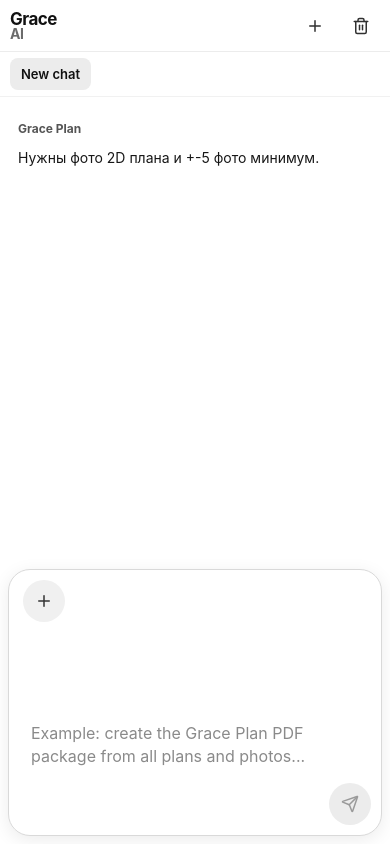
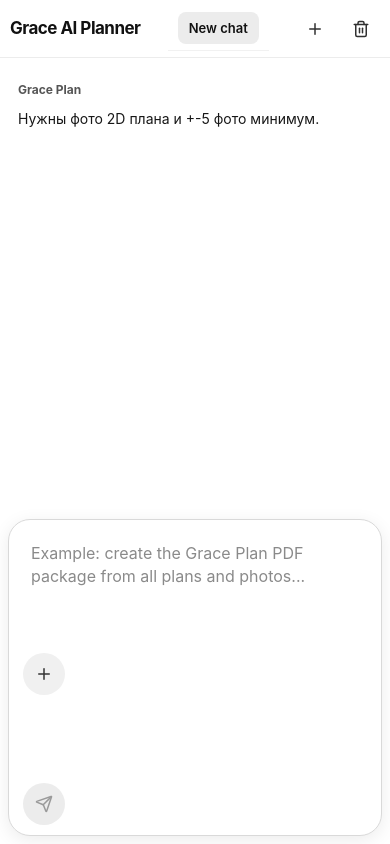
Before and after one commit to ukraine-devs/GracePlan, a React (Vite) app: page / in a window 390 px wide. Built offline with nearby package versions, Linux system fonts and the light colour scheme.

Commit message:
Improve responsive header and composer layout

```diff
--- a/src/main.jsx
+++ b/src/main.jsx
@@ -265,10 +265,10 @@ function App() {
 
   return (
     <main className="app-shell"><section className="chat-panel" aria-label="Grace Planner chat">
-      <header className="topbar"><div className="brand-row"><div className="brand-text" aria-label="Grace AI"><span>Grace</span><span>AI</span></div></div>
+      <header className="topbar"><div className="brand-row"><div className="brand-text" aria-label="Grace AI Planner">Grace AI Planner</div></div>
+        <nav className="chat-tabs" aria-label="Chats">{chats.map((chat) => <button className={chat.id === activeChat.id ? "chat-tab active" : "chat-tab"} key={chat.id} type="button" onClick={() => setActiveChatId(chat.id)}>{chat.title}</button>)}</nav>
         <div className="header-actions"><button className="icon-button" type="button" onClick={newChat} aria-label="New chat" title="New chat"><Plus size={18} /></button><button className="icon-button" type="button" onClick={clearChat} aria-label="Clear chat" title="Clear chat"><Trash2 size={18} /></button></div>
       </header>
-      <nav className="chat-tabs" aria-label="Chats">{chats.map((chat) => <button className={chat.id === activeChat.id ? "chat-tab active" : "chat-tab"} key={chat.id} type="button" onClick={() => setActiveChatId(chat.id)}>{chat.title}</button>)}</nav>
       <div className="messages" aria-live="polite">
         {messages.map((message, index) => <article className={`message ${message.role}`} key={`${message.role}-${index}`}><span>{message.role === "user" ? "Ви" : "Grace Plan"}</span><p>{message.content}</p>{message.execution?.length > 0 && <details className="command-log"><summary>Команди виконання</summary>{message.execution.map((item) => <div className={`command-row ${item.status}`} key={item.id}><strong>{item.id} · {item.label}</strong><span>{item.detail}</span></div>)}</details>}{message.artifacts?.map((artifact) => artifact.data ? <a className="artifact-link" href={artifact.data} download={artifact.name} key={artifact.name}>{artifact.name}</a> : <span className="artifact-unavailable" key={artifact.name}>{artifact.name} — файл доступний лише до оновлення сторінки</span>)}</article>)}
         {isSending && <article className="message assistant progress-message"><span>Grace Plan</span>
@@ -287,6 +287,7 @@ function App() {
       {showStatus && <div className="status-badges" aria-label="Connection"><span className="status-badge">OpenAI API</span><span className="status-plus">+</span><span className="status-badge">GPT Мгновенный</span></div>}
       {error && <div className="error">{error}</div>}
       <form className="composer" onSubmit={submit}>
+        <label className="prompt-box"><span>Message</span><textarea value={input} onChange={(event) => setInput(event.target.value)} placeholder="Example: create the Grace Plan PDF package from all plans and photos..." rows={4} /></label>
         <label className="file-row" ref={containerRef}>
           <button type="button" className="file-button" onClick={toggleMenu} aria-label="Выберите файлы" title="Выберите файлы">
             <Plus size={18} />
@@ -300,7 +301,6 @@ function App() {
           )}
           <input type="file" ref={fileInputRef} multiple accept={accept} style={{display: 'none'}} onChange={handleFileChange} />
         </label>
-        <label className="prompt-box"><span>Message</span><textarea value={input} onChange={(event) => setInput(event.target.value)} placeholder="Example: create the Grace Plan PDF package from all plans and photos..." rows={4} /></label>
         <button type="submit" disabled={isSending || (!input.trim() && !files.length)}>Send<Send size={18} /></button>
       </form>
     </section></main>
```
